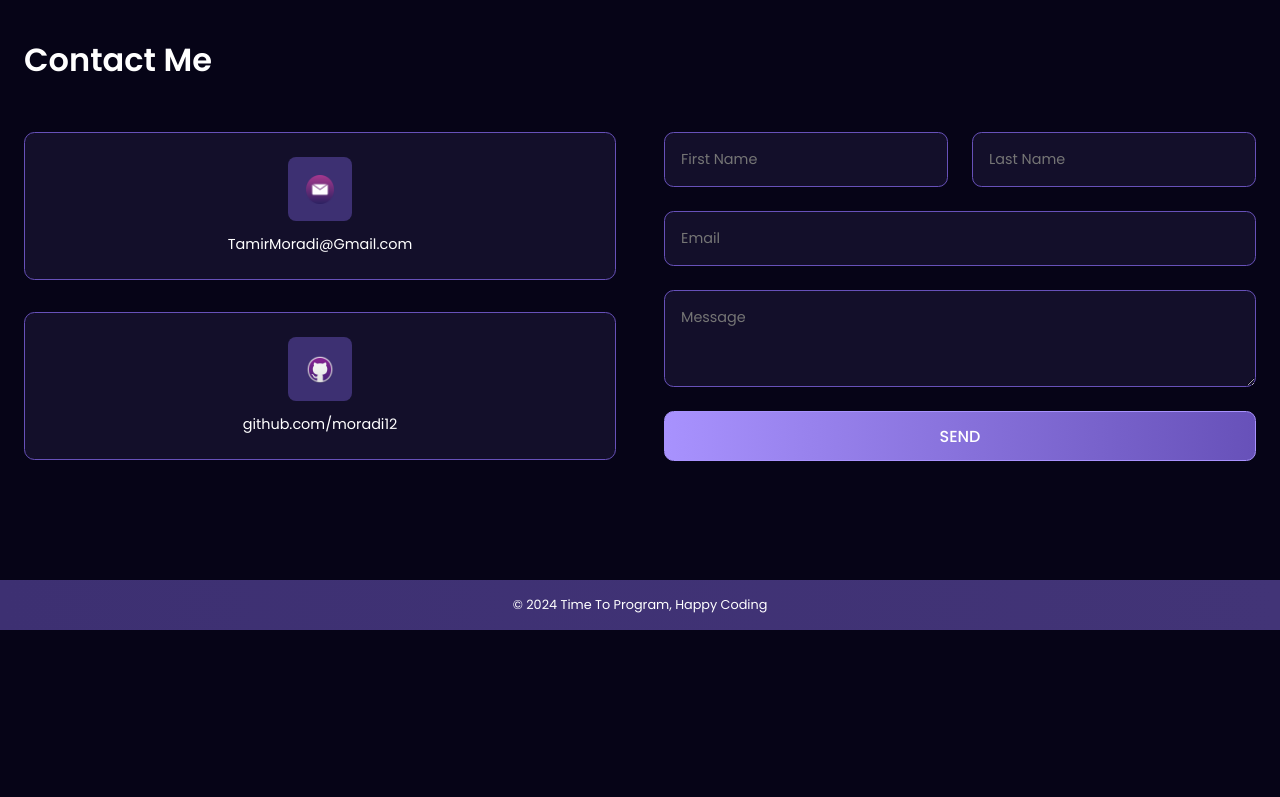
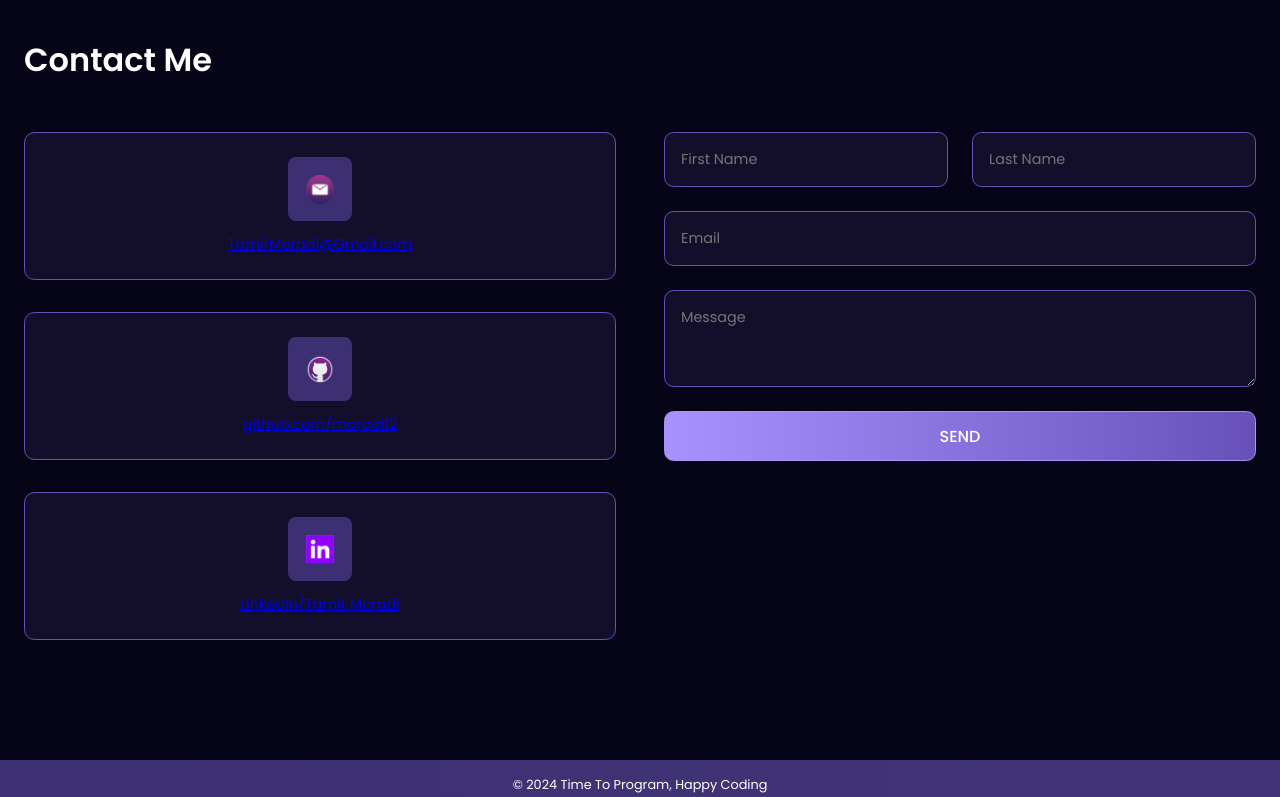
Before and after one commit to moradi12/MyPortfolio, a React (Create React App) app: page / in a window 1280 px wide. Shown: the part 2000-2797 px from the top of the page. Before the commit the page ends 2630 px from the top, so only its background shows below. Built offline with nearby package versions, Linux system fonts and the light colour scheme.

Commit message:
Initial commit

```diff
--- a/src/Components/ContactMe/ConactMe.jsx
+++ b/src/Components/ContactMe/ConactMe.jsx
@@ -5,17 +5,45 @@ import ContactForm from "./ContactForm/ContactForm";
 
 const ContactMe = () => {
   return (
-        <section className="contact-container">
+    <section id="contact" className="contact-container">
       <h5>Contact Me</h5>
       <div className="contact-content">
         <div style={{ flex: 1 }}>
           <ContactInfoCard
             iconUrl="./assets/images/mail.png"
-                        text="TamirMoradi@Gmail.com"
+            text={
+              <a
+                href="mailto:TamirMoradi@Gmail.com"
+                target="_blank"
+                rel="noopener noreferrer"
+              >
+                TamirMoradi@Gmail.com
+              </a>
+            }
           />
           <ContactInfoCard
             iconUrl="./assets/images/Github.png"
-                        text="github.com/moradi12"
+            text={
+              <a
+                href="https://github.com/moradi12"
+                target="_blank"
+                rel="noopener noreferrer"
+              >
+                github.com/moradi12
+              </a>
+            }
+          />
+          <ContactInfoCard
+            iconUrl="./assets/images/Linkedin.png"
+            text={
+              <a
+                href="https://www.linkedin.com/in/tamir-moradi-1a62b0260/"
+                target="_blank"
+                rel="noopener noreferrer"
+              >
+                LinkedIn/Tamir Moradi
+              </a>
+            }
           />
         </div>
         <div style={{ flex: 1 }}>
--- a/src/Components/Navbar/Navbar.jsx
+++ b/src/Components/Navbar/Navbar.jsx
@@ -37,11 +37,9 @@ const Navbar = () => {
               </a>
             </li>
             <li>
-              <button
-                className="contact-btn" onClick={() => {}}
-              >
+              <a className="contact-btn" href="#contact">
                 Hire Me
-              </button>
+              </a>
             </li>
           </ul>
           <button className="menu-btn" onClick={toggleMenu}>
@@ -51,9 +49,6 @@ const Navbar = () => {
             >
               {openMenu ? "close" : "menu"}
             </span>
-
-
-
           </button>
         </div>
       </nav>
--- a/src/Components/Skills/Skills.jsx
+++ b/src/Components/Skills/Skills.jsx
@@ -3,6 +3,7 @@ import './Skills.css';
 import { SKILLS } from '../../utils/data';
 import SkillCard from './SkillCard/SkillCard';
 import SkillsInfoCard from './SkillsInfoCard/SkillsInfoCard';
+
 const Skills = () => {
   const [selectedSkill, setSelectedSkill] = useState(SKILLS[0]);
 
@@ -11,7 +12,7 @@ const Skills = () => {
   };
 
   return (
-    <section className="skills-container">
+    <section id="skills" className="skills-container">
       <h5>Technical Proficiency</h5>
       <div className="skills-content">
         <div className="skills">
@@ -21,7 +22,6 @@ const Skills = () => {
               iconUrl={item.icon}
               title={item.title}
               isActive={selectedSkill.title === item.title}
-
               onClick={() => handleSelectSkill(item)}
             />
           ))}
--- a/src/Components/WorkExperience/WorkExperience.jsx
+++ b/src/Components/WorkExperience/WorkExperience.jsx
@@ -1,5 +1,5 @@
 import React, { useRef } from "react";
-import Slider from "react-slick"; // Ensure you have react-slick and slick-carousel installed
+import Slider from "react-slick";
 import "./WorkExperience.css";
 import { WORK_EXPERIENCE } from "../../utils/data";
 import ExperienceCard from "./ExperienceCard/ExperienceCard";
@@ -37,7 +37,7 @@ const WorkExperience = () => {
   };
 
   return (
-    <section className="experience-container">
+    <section id="experience" className="experience-container">
       <h5 className="experience-title">Work Experience + Education</h5>
       <div className="experience-slider">
         <div className="arrow-left" onClick={slideLeft}>
--- a/src/utils/data.js
+++ b/src/utils/data.js
@@ -80,8 +80,8 @@ export const WORK_EXPERIENCE = [
 
 
   {
-    title: "Education",
-    institutions: "College of Management Academic Studies",
+    title: "Education-College of Management Academic Studies",
+    // institutions: "College of Management Academic Studies",
     date: "2022-2023",
     responsibilities: [
       "Completed a comprehensive program at the College of Management, enhancing my analytical skills, critical thinking, and understanding of economic principles and business strategies."
@@ -90,8 +90,8 @@ export const WORK_EXPERIENCE = [
   },
 
   {
-    title: "Education",
-    institutions: "John Bryce Training College",
+    title: "Education-John Bryce Training College",
+    // institutions: "John Bryce Training College",
     date: "2023-2024",
     responsibilities: [
       "Developed web applications using Java, Spring Boot, and React.",
```
Also changed, not shown: public/assets/images/Linkedin.png (added). Lines whose indentation alone changed are shown as unchanged.
